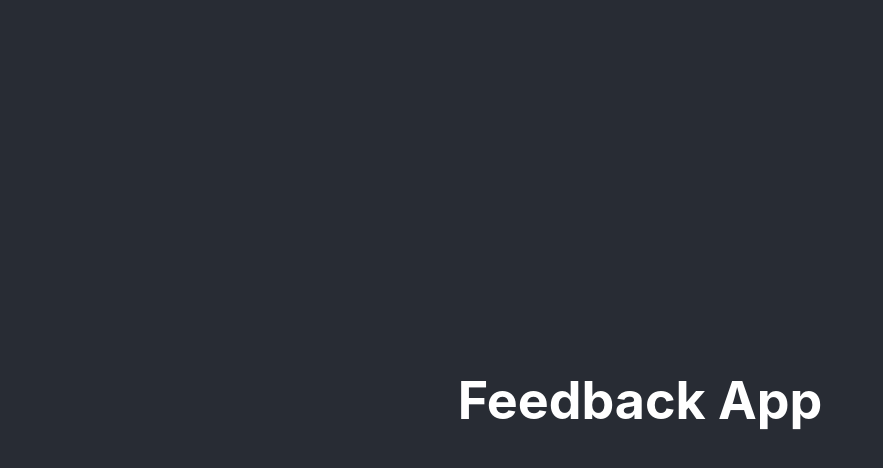
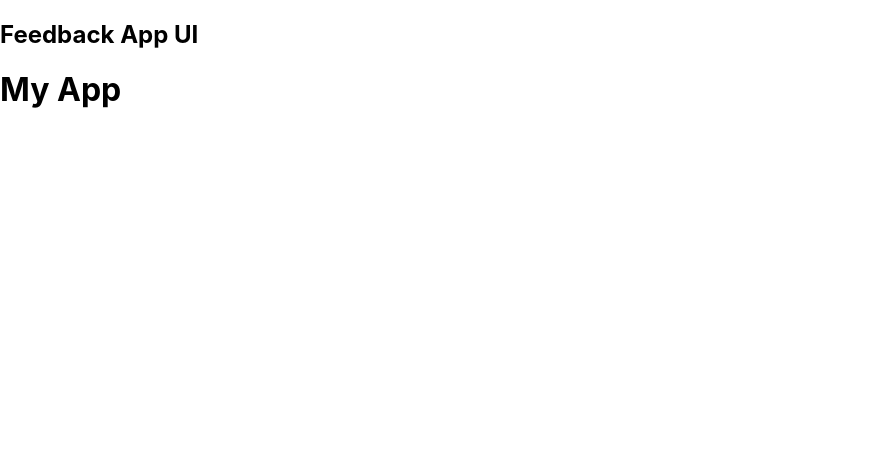
Before and after one commit to Farahat612/brad-react, a React (Create React App) app in the folder feedback-app/: page / in a window 1280 px wide. Shown: the top 468 px of the page, without its empty margins (0-883 px from the left). Built offline with nearby package versions, Linux system fonts and the light colour scheme.

Commit message:
rendered Header component

```diff
--- a/feedback-app/src/App.js
+++ b/feedback-app/src/App.js
@@ -1,12 +1,14 @@
 import './App.css';
+import Header from './components/Header';
 
 function App() {
   return (
-    <div className="App">
-      <header className="App-header">
-        <h1>Feedback App</h1>
-      </header>
-    </div>
+    <>
+      <Header />
+      <div className="container">
+        <h1>My App</h1>
+      </div>
+    </>
   );
 }
 
--- a/feedback-app/src/components/Header.jsx
+++ b/feedback-app/src/components/Header.jsx
@@ -0,0 +1,11 @@
+const Header = () => {
+  return (
+    <header>
+      <div className='container'>
+        <h2>Feedback App UI</h2>
+      </div>
+    </header>
+  )
+}
+
+export default Header
```
